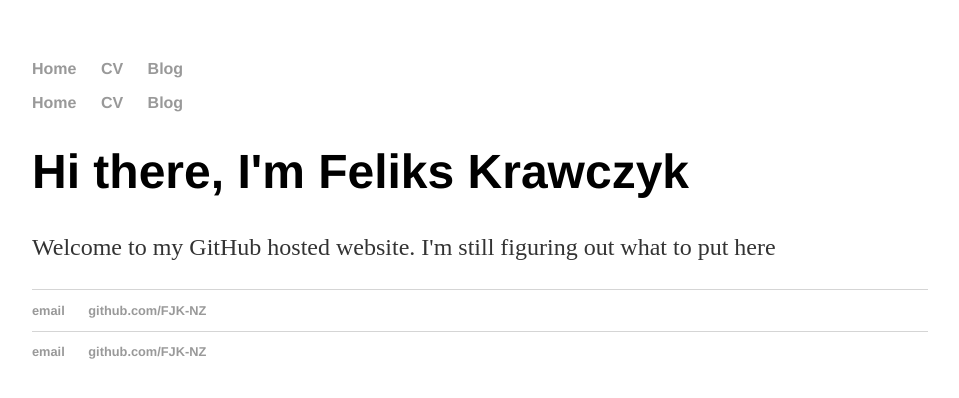
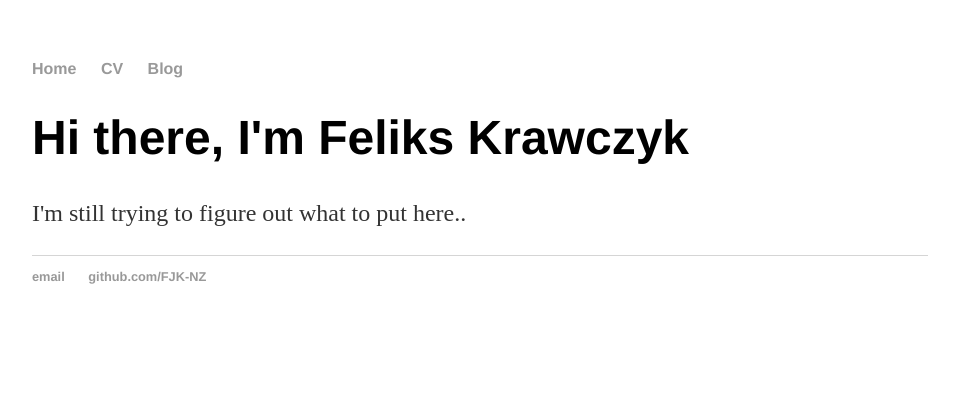
Before and after one commit to FJK-NZ-zz/FJK-NZ.github.io, a Jekyll site: the page built from index.html, in a window 1280 px wide. Shown: the top 398 px of the page, without its empty margins (160-1119 px from the left). Built offline with Jekyll 4.4.1, drawn with Linux system fonts in a browser that asks for light colours.

Commit message:
Update index.html

```diff
--- a/index.html
+++ b/index.html
@@ -2,32 +2,7 @@
 layout: default
 title: Feliks Krawczyk
 ---
-<!DOCTYPE html>
-<html>
-	<head>
-		<title>Feliks Krawczyk</title>
-		<!-- link to main stylesheet -->
-		<link rel="stylesheet" type="text/css" href="/css/main.css">
-	</head>
-	<body>
-		<nav>
-    		<ul>
-        		<li><a href="/">Home</a></li>
-        		<li><a href="/cv">CV</a></li>
-        		<li><a href="/blog">Blog</a></li>
-    		</ul>
-		</nav>
-		<div class="container">
-    		<div class="blurb">
-        		<h1>Hi there, I'm Feliks Krawczyk</h1>
-			<p>Welcome to my GitHub hosted website. I'm still figuring out what to put here</p>
-    		</div><!-- /.blurb -->
-		</div><!-- /.container -->
-		<footer>
-    		<ul>
-        		<li><a href="mailto:feliks.krawczyk@gmail.com">email</a></li>
-        		<li><a href="https://github.com/FJK-NZ">github.com/FJK-NZ</a></li>
-			</ul>
-		</footer>
-	</body>
-</html>
+<div class="blurb">
+	<h1>Hi there, I'm Feliks Krawczyk</h1>
+	<p>I'm still trying to figure out what to put here..</a></p>
+</div><!-- /.blurb -->
```
